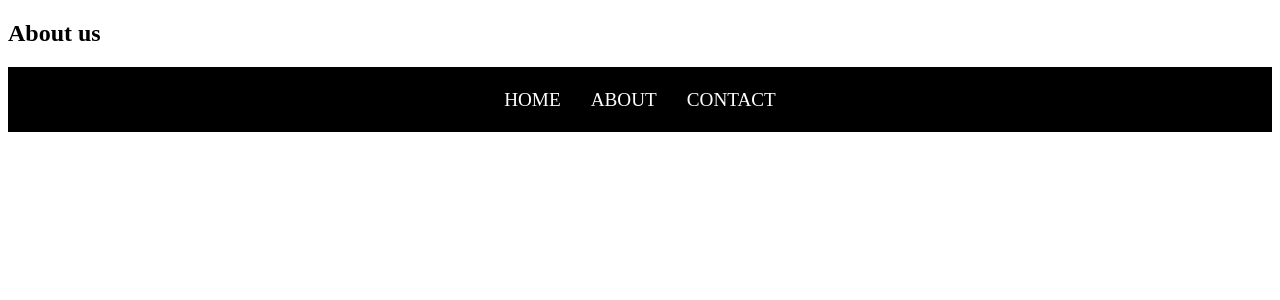
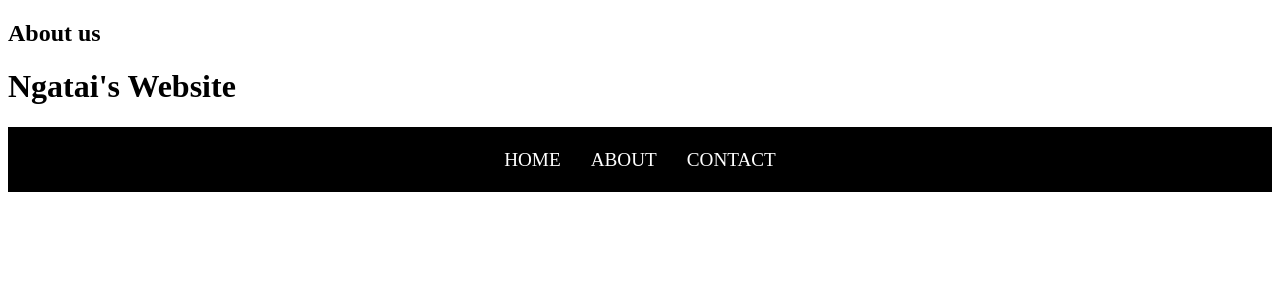
Before and after one commit to NgataiCherrington/web1-sveltekit, a SvelteKit app: page /about in a window 1280 px wide. Shown: the top 300 px of the page. Built offline with nearby package versions, Linux system fonts and the light colour scheme.

Commit message:
Removed nav so it doesnt show twice

```diff
--- a/src/routes/about/+page.svelte
+++ b/src/routes/about/+page.svelte
@@ -1,11 +1,10 @@
 <script>
-  import Navigation from "$lib/Navigation.svelte";
-
-
+  import Header from "$lib/Header.svelte";
 </script>
 
 <h2>About us</h2>
-<Navigation />
+<Header />
+
 <style>
 
 </style>
```
